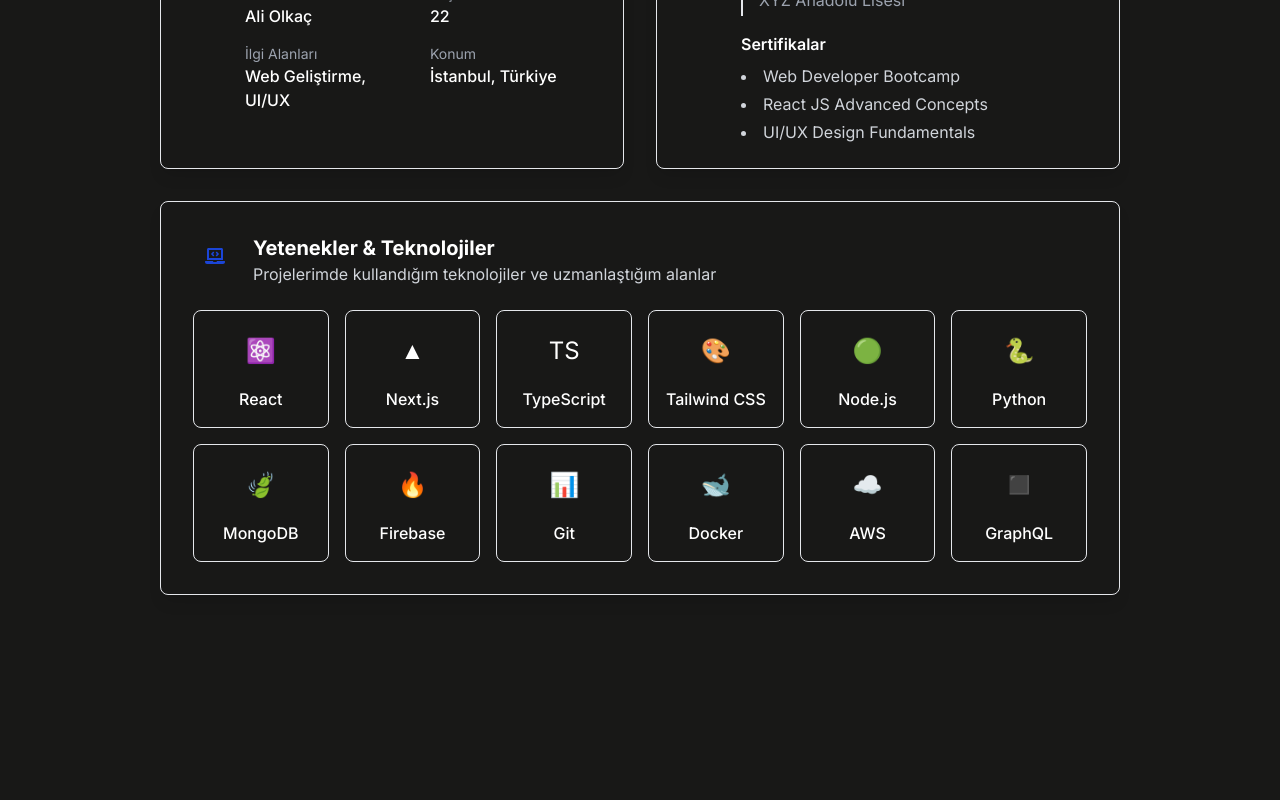
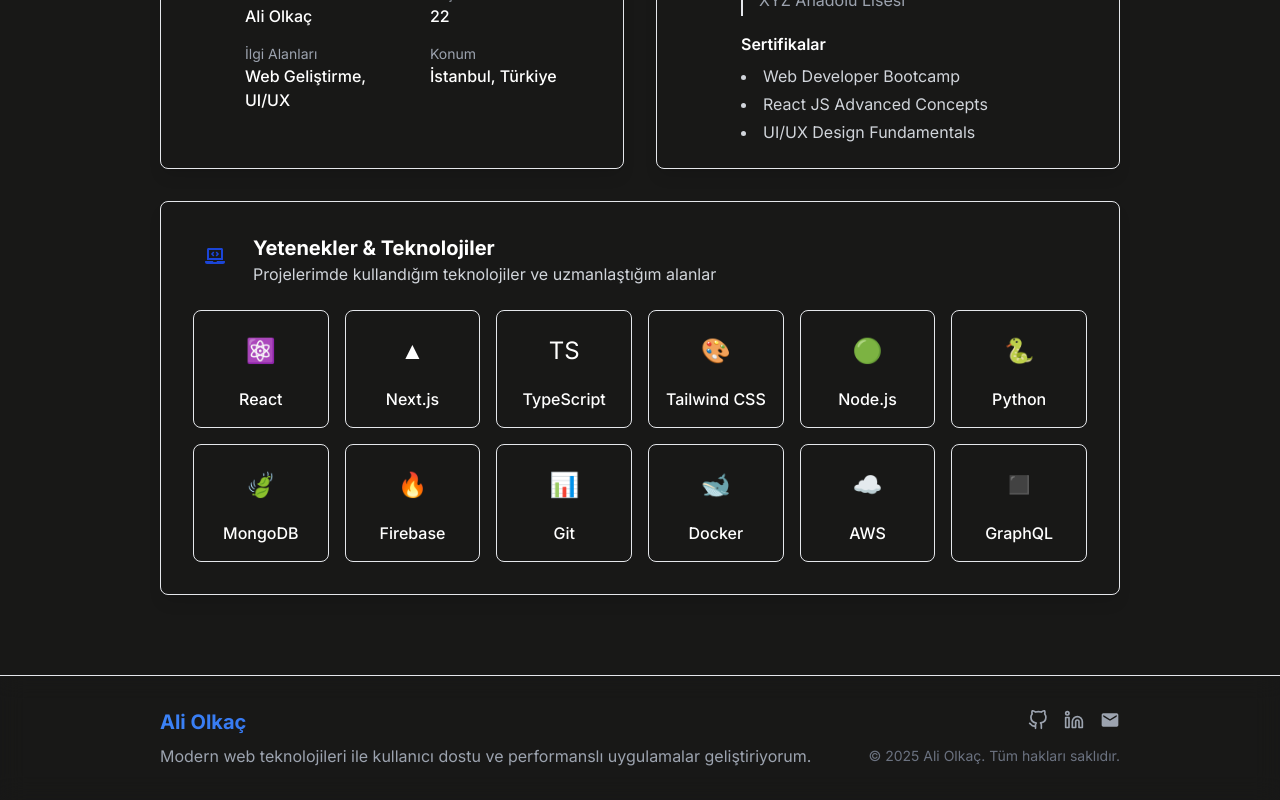
Before and after one commit to AliOlkac/SoftwarePortfolio, a Next.js app: page / in a window 1280 px wide. Shown: the part 1273-2073 px from the top of the page. Before the commit the page ends 1948 px from the top, so only its background shows below. Built offline with nearby package versions, Linux system fonts and the light colour scheme.

Commit message:
şuan guzel bi web sitemiz var.

```diff
--- a/app/layout.tsx
+++ b/app/layout.tsx
@@ -1,6 +1,8 @@
 import type { Metadata } from 'next'
 import { Inter, Poppins } from 'next/font/google'
 import './globals.css'
+import Navbar from '@/components/shared/Navbar'
+import Footer from '@/components/shared/Footer'
 
 // Font tanımlamaları
 const inter = Inter({
@@ -44,7 +46,9 @@
   return (
     <html lang="tr" className={`${inter.variable} ${poppins.variable}`}>
       <body className="min-h-screen bg-background text-text antialiased">
+        <Navbar />
         {children}
+        <Footer />
       </body>
     </html>
   )
--- /dev/null
+++ b/components/shared/Footer.tsx
@@ -0,0 +1,61 @@
+import React from 'react';
+import { FiGithub, FiLinkedin } from 'react-icons/fi';
+import { MdEmail } from 'react-icons/md';
+import { siteConfig } from '@/lib/constants';
+import Container from '@/components/ui/Container';
+
+const Footer = () => {
+  const currentYear = new Date().getFullYear();
+
+  return (
+    <footer className="bg-background/50 backdrop-blur-md py-8 border-t border-primary/10">
+      <Container>
+        <div className="flex flex-col md:flex-row justify-between items-center">
+          <div className="mb-4 md:mb-0">
+            <p className="text-gradient bg-clip-text text-transparent bg-gradient-to-r from-blue-500 to-primary text-xl font-bold">
+              {siteConfig.name}
+            </p>
+            <p className="text-gray-400 mt-2">
+              {siteConfig.description}
+            </p>
+          </div>
+
+          <div className="flex flex-col items-center md:items-end">
+            <div className="flex space-x-4 mb-4">
+              <a
+                href={siteConfig.links.github}
+                target="_blank"
+                rel="noopener noreferrer"
+                className="text-gray-400 hover:text-white transition-colors"
+                aria-label="GitHub"
+              >
+                <FiGithub size={20} />
+              </a>
+              <a
+                href={siteConfig.links.linkedin}
+                target="_blank"
+                rel="noopener noreferrer"
+                className="text-gray-400 hover:text-white transition-colors"
+                aria-label="LinkedIn"
+              >
+                <FiLinkedin size={20} />
+              </a>
+              <a
+                href={siteConfig.links.email}
+                className="text-gray-400 hover:text-white transition-colors"
+                aria-label="Email"
+              >
+                <MdEmail size={20} />
+              </a>
+            </div>
+            <p className="text-gray-500 text-sm">
+              &copy; {currentYear} Ali Olkaç. Tüm hakları saklıdır.
+            </p>
+          </div>
+        </div>
+      </Container>
+    </footer>
+  );
+};
+
+export default Footer;
```
Also changed, not shown: memory-bank/progress.md (+9 -13 lines).
